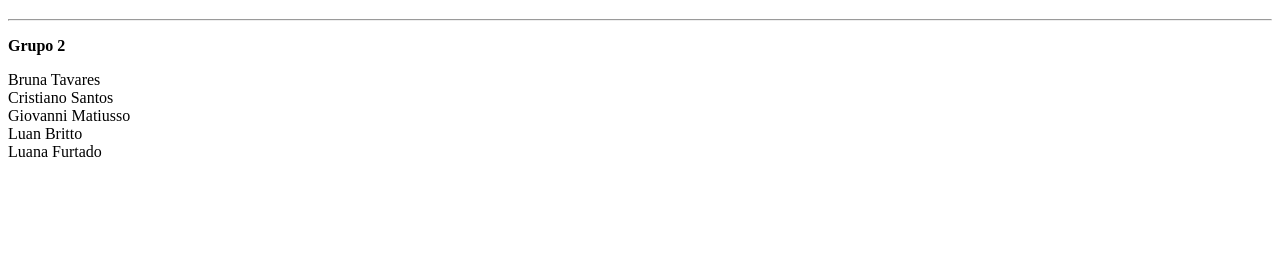
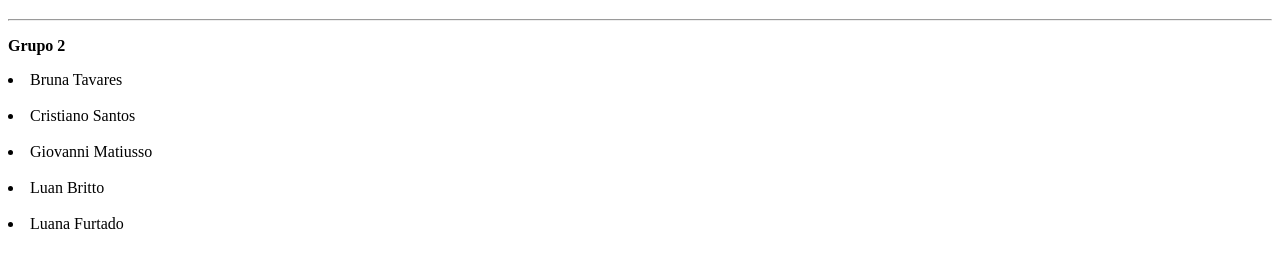
Before and after one commit to lufucadesign/GoTcharacter, a plain HTML site: page index.html in a window 1280 px wide. Shown: the part 61-328 px from the top of the page. Drawn offline with Linux system fonts and the light colour scheme.

Commit message:
Update index.html

```diff
--- a/index.html
+++ b/index.html
@@ -12,11 +12,11 @@
   <div>
   <p><b>Grupo 2</b></p>
   <p>
-    <il>Bruna Tavares</il><br>
-    <il>Cristiano Santos</il><br>
-    <il>Giovanni Matiusso</il><br>
-    <il>Luan Britto</il><br>
-    <il>Luana Furtado</il><br>
+    <li>Bruna Tavares</li><br>
+    <li>Cristiano Santos</li><br>
+    <li>Giovanni Matiusso</li><br>
+    <li>Luan Britto</li><br>
+    <li>Luana Furtado</li><br>
   </p>
   </div>
 </body>
```
